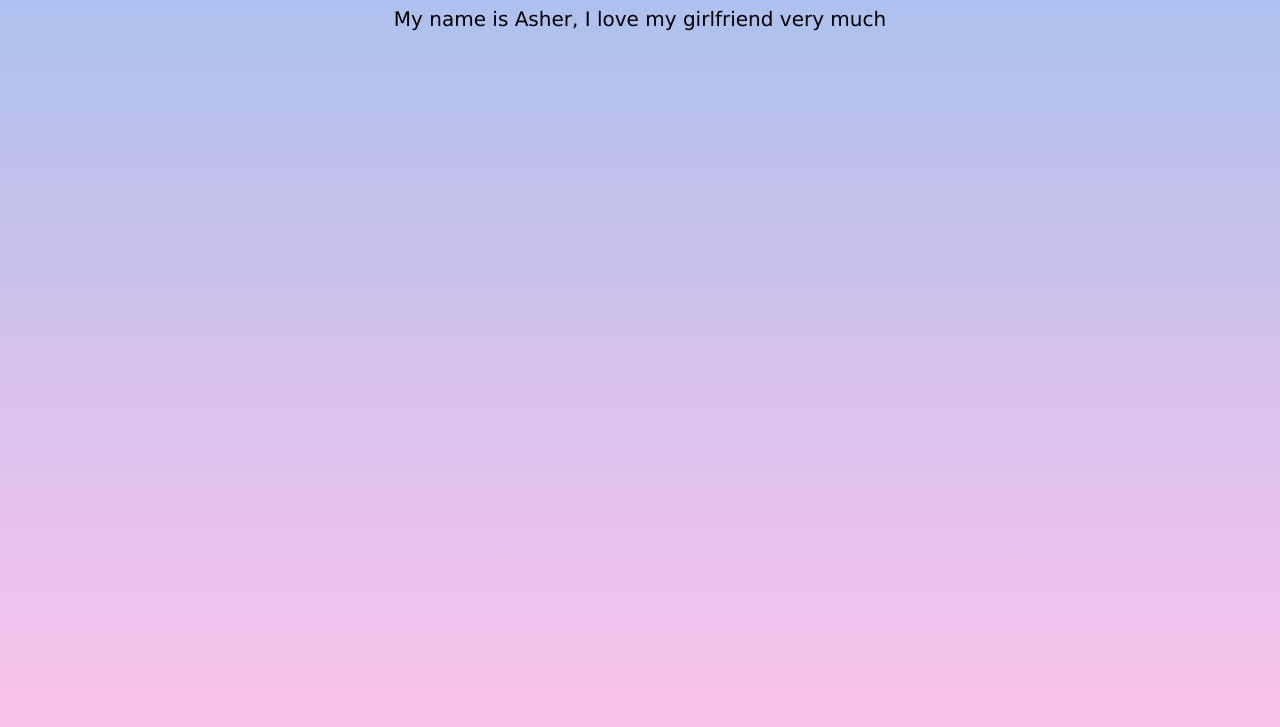
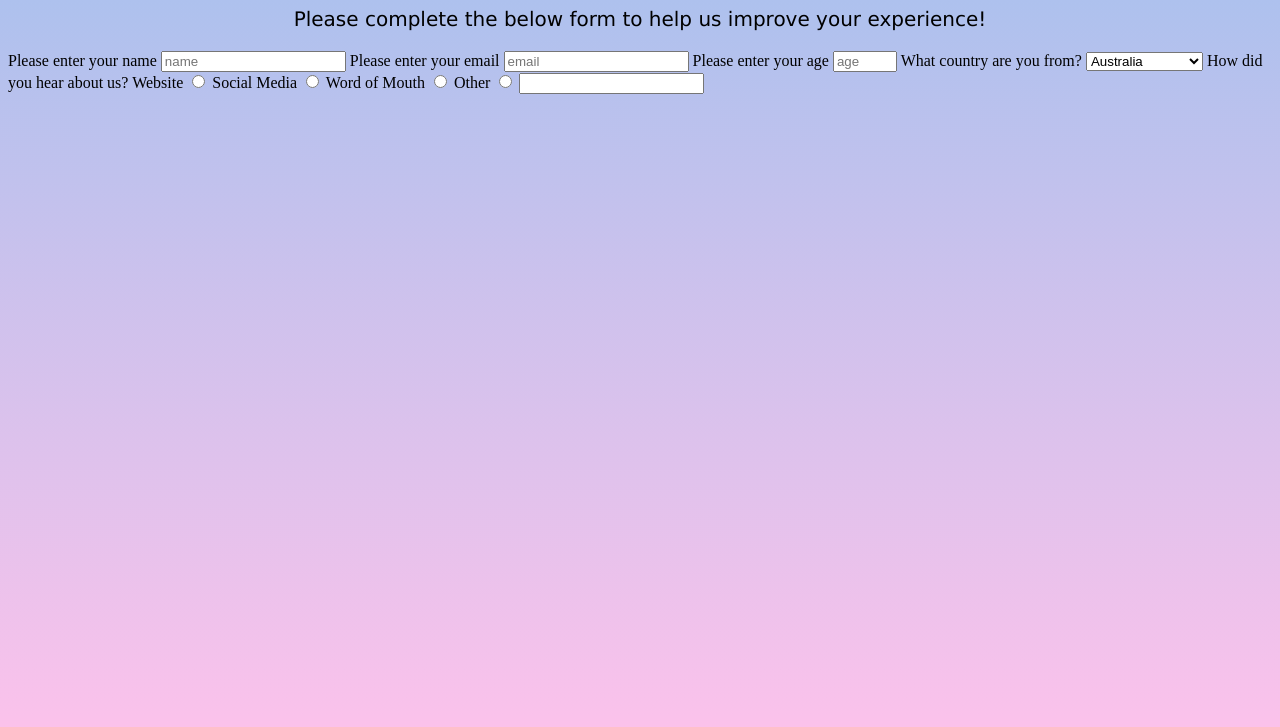
Before and after one commit to asherdillon/ahser, a plain HTML site: page index.html in a window 1280 px wide. Shown: the part 73-800 px from the top of the page. Drawn offline with Linux system fonts and the light colour scheme.

Commit message:
modified:   index.html 	renamed:    style.css -> styles.css

```diff
--- a/index.html
+++ b/index.html
@@ -1,13 +1,54 @@
 <!DOCTYPE html>
-<html>
-<head>
-<link rel="stylesheet" href="style.css">
-<title>ahser.me</title>
-</head>
-<body>
-<div></div>
-<h1>My Website</h1>
-<p>My name is Asher, I love my girlfriend very much</p>
-</div>
-</body>
+<html lang="en">
+  <head>
+    <meta charset="utf-8" />
+    <link rel="stylesheet" href="styles.css" />
+    <title>Survey Form</title>
+
+    <h1 id="title">Survey Form</h1>
+
+    <p id="description">
+      Please complete the below form to help us improve your experience!
+    </p>
+  </head>
+
+  <body>
+    <form id="survey-form">
+      <label for="name" id="name-label">Please enter your name</label>
+      <input id="name" type="text" required placeholder="name" />
+
+      <label for="email" id="email-label">Please enter your email</label>
+      <input id="email" type="email" required placeholder="email" />
+
+      <label for="number" id="number-label">Please enter your age</label>
+      <input id="number" type="number" min="13" max="120" placeholder="age" />
+
+      <label for="dropdown">What country are you from?</label>
+      <select name="dropdown" id="dropdown">
+        <option value="australia">Australia</option>
+        <option value="australia">United States</option>
+        <option value="australia">United Kingdom</option>
+      </select>
+      <label>How did you hear about us?</label>
+      <label for="radio-option-1">Website</label>
+      <input type="radio" id="radio-option-1" value="Website" name="referral" />
+
+      <label for="radio-option-2">Social Media</label>
+      <input type="radio" id="radio-option-2" value="social" name="referral" />
+
+      <label for="radio-option-3">Word of Mouth</label>
+      <input
+        type="radio"
+        id="radio-option-3"
+        value="wordofmouth"
+        name="referral"
+      />
+
+      <label for="radio-option-4">Other</label>
+      <input type="radio" id="radio-option-4" value="other" name="referral" />
+
+      <label></label>
+      <input />
+    </form>
+  </body>
 </html>
```
Also changed, not shown: styles.css (renamed from style.css).
